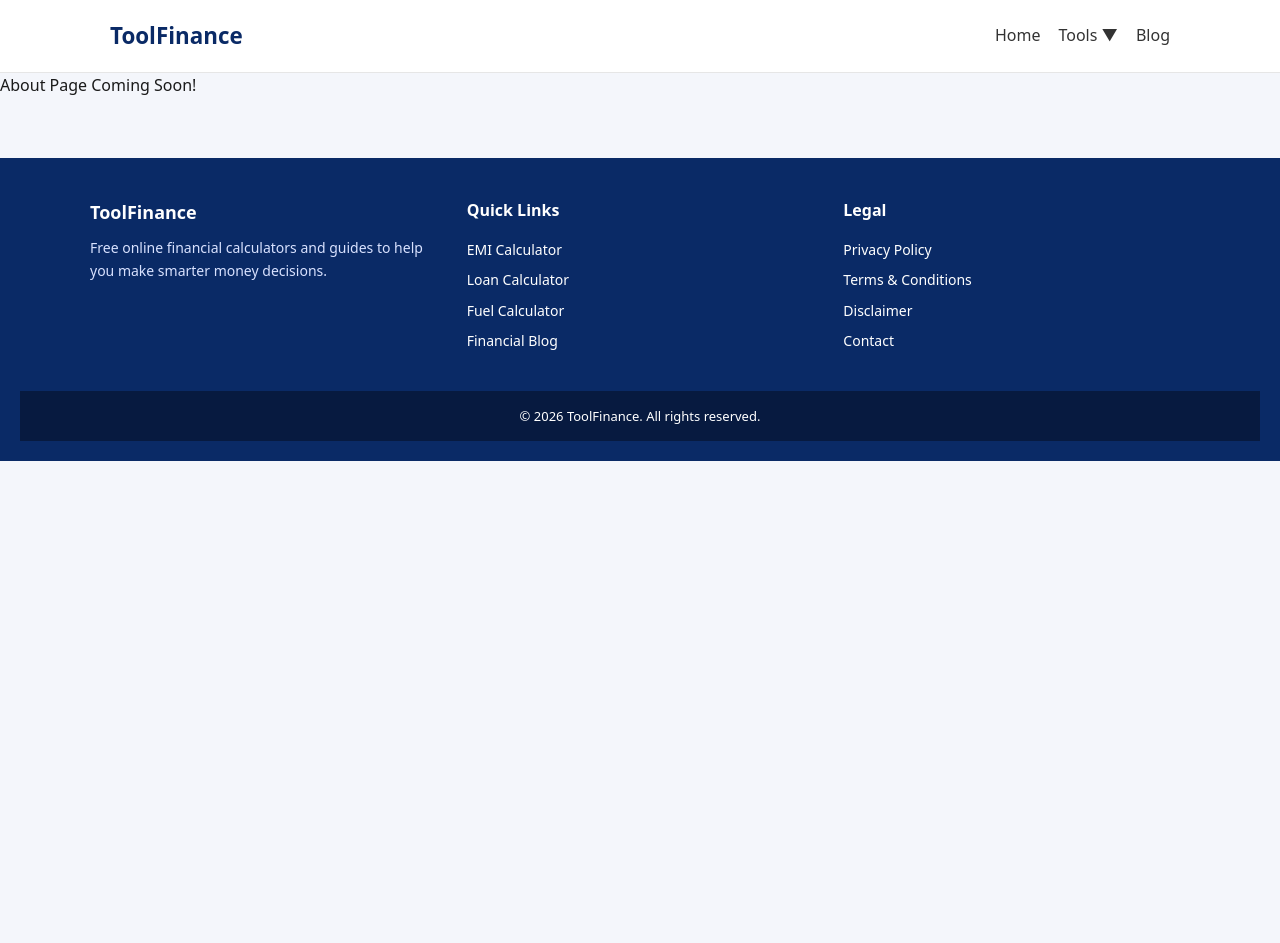
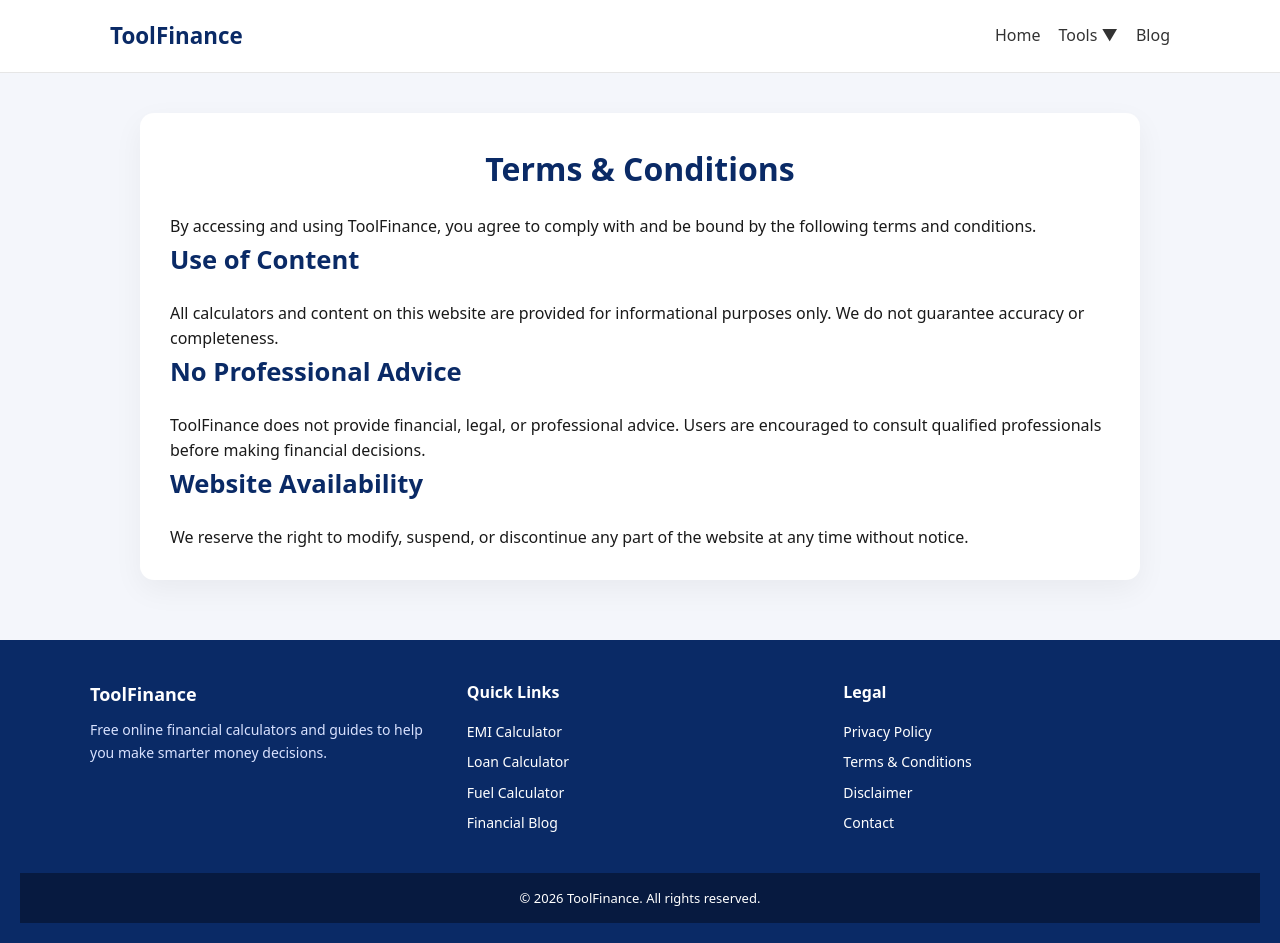
Before and after one commit to Sawbean/Finance-tools, a Next.js app: page /terms in a window 1280 px wide. Before the commit the page ends 800 px from the top, so only its background shows below. Built offline with nearby package versions, Linux system fonts and the light colour scheme.

Commit message:
5 page added

```diff
--- a/pages/terms.js
+++ b/pages/terms.js
@@ -1,4 +1,32 @@
-// pages/about.js
-export default function About() {
-  return <div>About Page Coming Soon!</div>;
+export default function TermsConditions() {
+  return (
+    <div className="container">
+      <h1>Terms & Conditions</h1>
+
+      <p>
+        By accessing and using ToolFinance, you agree to comply with and be bound
+        by the following terms and conditions.
+      </p>
+
+      <h2>Use of Content</h2>
+      <p>
+        All calculators and content on this website are provided for
+        informational purposes only. We do not guarantee accuracy or
+        completeness.
+      </p>
+
+      <h2>No Professional Advice</h2>
+      <p>
+        ToolFinance does not provide financial, legal, or professional advice.
+        Users are encouraged to consult qualified professionals before making
+        financial decisions.
+      </p>
+
+      <h2>Website Availability</h2>
+      <p>
+        We reserve the right to modify, suspend, or discontinue any part of the
+        website at any time without notice.
+      </p>
+    </div>
+  );
 }
```
Also changed, not shown: pages/about.js (+28 -2 lines), pages/contact.js (+19 -2 lines), pages/privacy-policy.js (+36 -2 lines), pages/disclaimer.js (added).
